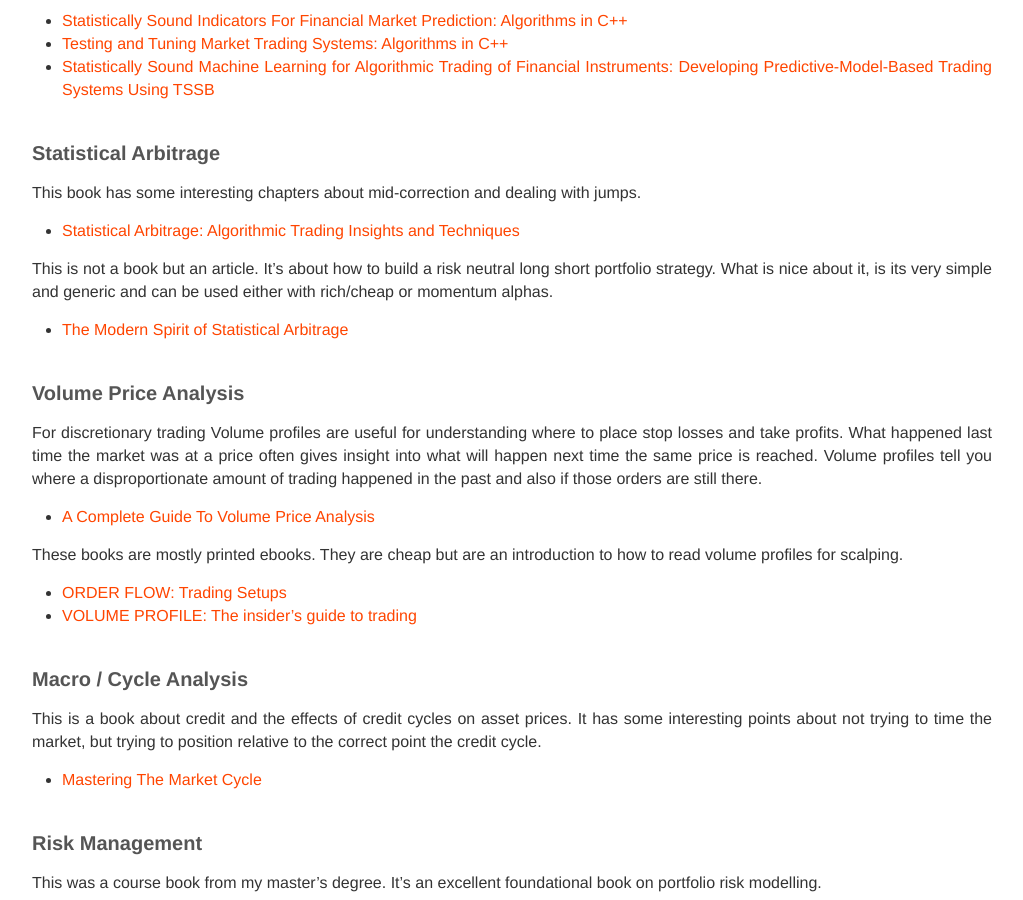
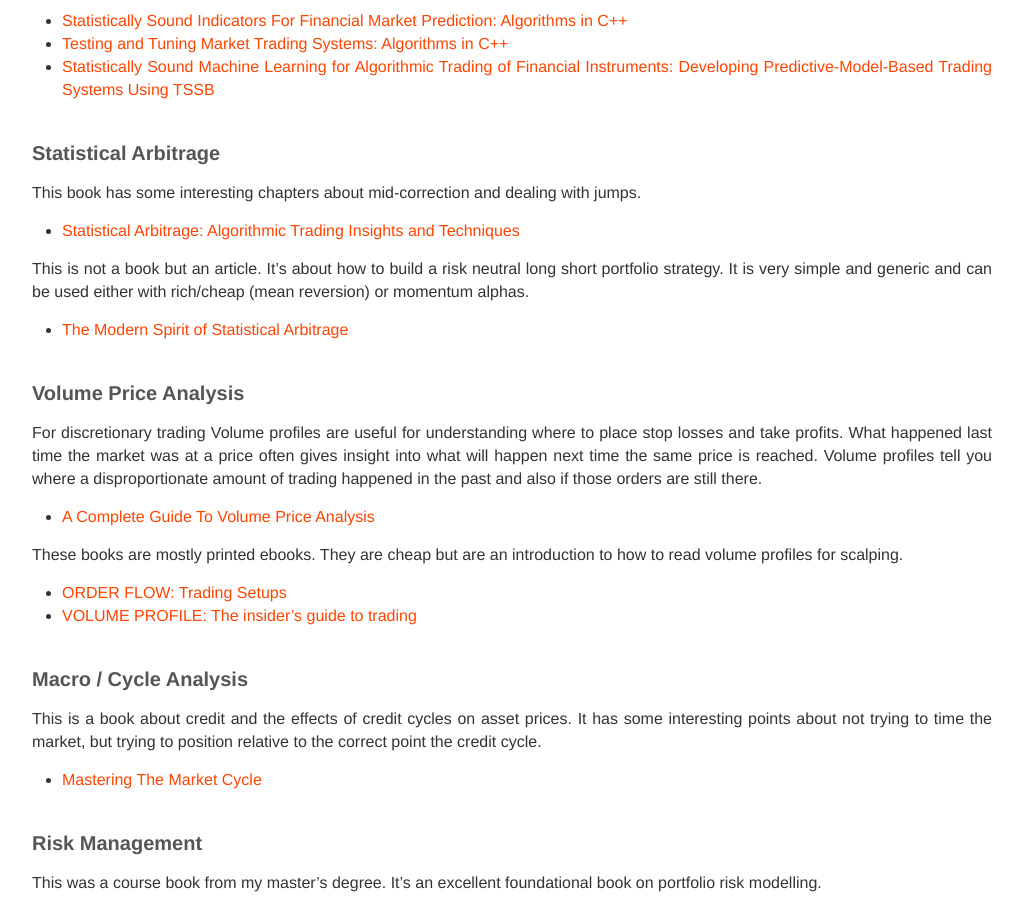
Before and after one commit to MarkRBest/markrbest.github.io, a Jekyll site: the page built from _posts/2024-09-03-reading-list.md, in a window 1280 px wide and 900 px high, scrolled down 1523 px. Shown: the whole window, without its empty margins (128-1151 px from the left). Built offline with Jekyll 4.4.1, drawn with Linux system fonts in a browser that asks for light colours; nearby versions of some CDN libraries; comment, search, counter and statistics services are not loaded.

```diff
--- a/_posts/2024-09-03-reading-list.md
+++ b/_posts/2024-09-03-reading-list.md
@@ -68,7 +68,7 @@
 * [Statistical Arbitrage: Algorithmic Trading Insights and Techniques](https://amzn.eu/d/id4sMyl)
 
 This is not a book but an article. It's about how to build a risk neutral long short portfolio strategy.
-What is nice about it, is its very simple and generic and can be used either with rich/cheap or momentum alphas.
+It is very simple and generic and can be used either with rich/cheap (mean reversion) or momentum alphas.
 
 * [The Modern Spirit of Statistical Arbitrage](https://x.com/systematicls/status/1802666506125558115?s=46&t=rrb1VDYgAE-7u13wznr-hg)
 
```
